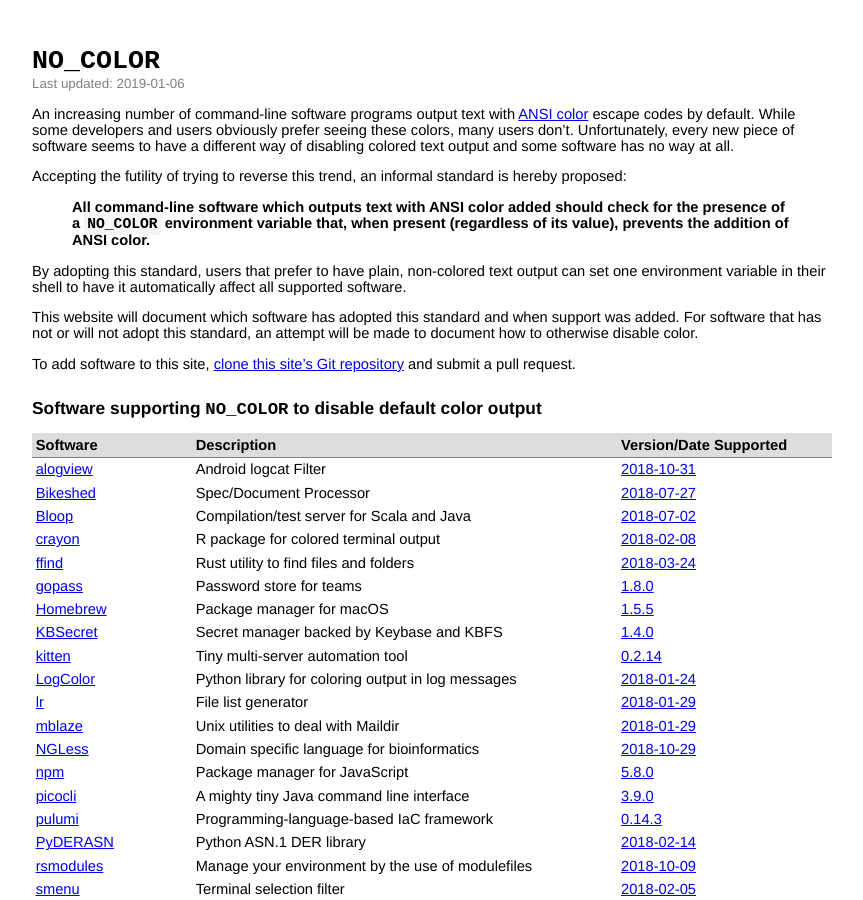
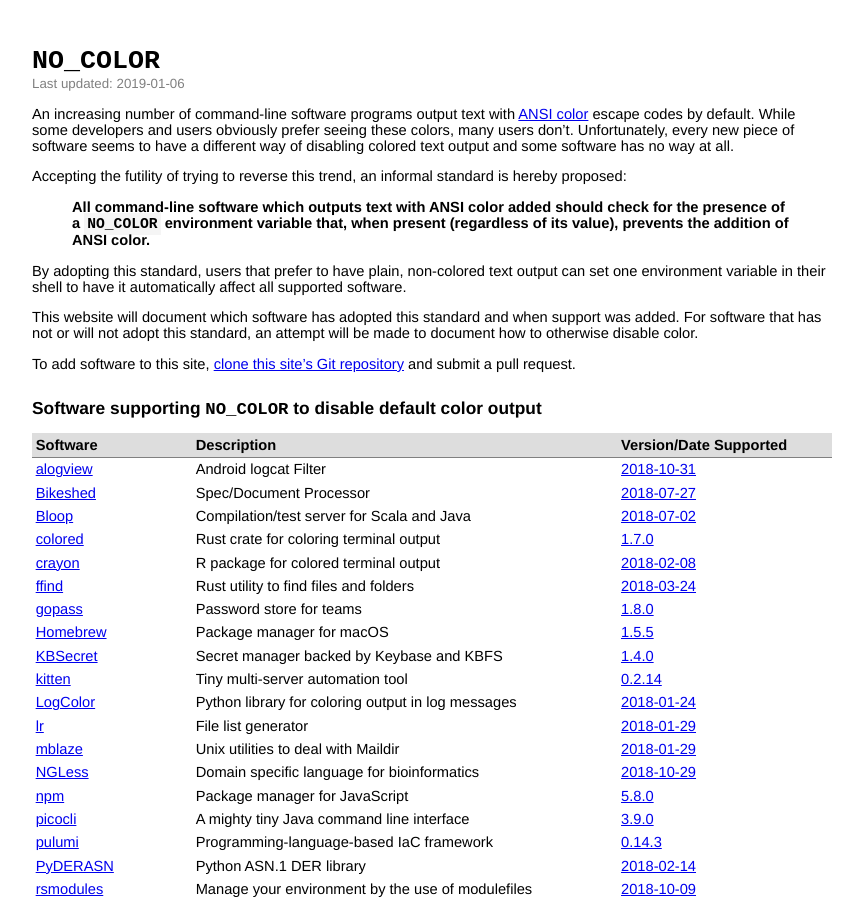
Before and after one commit to jcs/no_color, a Jekyll site: the page built from index.md, in a window 1280 px wide and 900 px high. Shown: the whole window, without its empty margins (208-1071 px from the left). Built offline with Jekyll 4.4.1, drawn with Linux system fonts in a browser that asks for light colours; our own code applies the rules of GitHub Pages for plain Markdown files.

Commit message:
add Rust `colored` crate to supported software (#41)

```diff
--- a/index.md
+++ b/index.md
@@ -40,6 +40,7 @@ and submit a pull request.
 | [alogview](https://github.com/flimberger/alogview) | Android logcat Filter | [2018-10-31](https://github.com/flimberger/alogview/commit/785e5608711d92a1c41733f9ecfa3ed2d335a940) |
 | [Bikeshed](https://github.com/tabatkins/bikeshed) | Spec/Document Processor | [2018-07-27](https://github.com/tabatkins/bikeshed/commit/04ea123d607a8d4bed692ad73dda1cb343bb5bbe) |
 | [Bloop](https://github.com/scalacenter/bloop) | Compilation/test server for Scala and Java | [2018-07-02](https://github.com/scalacenter/bloop/pull/555/commits/ff6f17a0155633f86440e10d7889f077e7fbc91c) |
+| [colored](https://github.com/mackwic/colored) | Rust crate for coloring terminal output | [1.7.0](https://github.com/mackwic/colored/blob/master/CHANGELOG.md#170-january-2019) |
 | [crayon](https://github.com/r-lib/crayon) | R package for colored terminal output | [2018-02-08](https://github.com/r-lib/crayon/commit/700800135d04408bf1c99426b3fec9a4073b8a97) |
 | [ffind](https://github.com/josephscade/ffind) | Rust utility to find files and folders | [2018-03-24](https://github.com/josephscade/ffind/commit/fec4aa6101f2b3d6d5b06df640e299d0b1fbb190) |
 | [gopass](https://github.com/gopasspw/gopass) | Password store for teams | [1.8.0](https://github.com/gopasspw/gopass/releases/tag/v1.8.0) |
```
